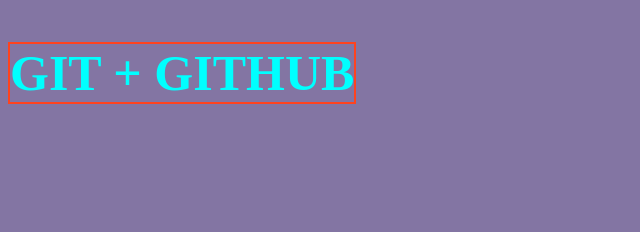
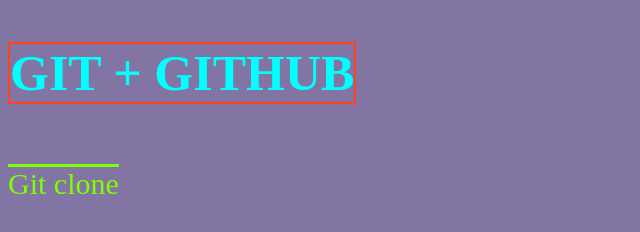
Before and after one commit to maksdrop/gitTest, a plain HTML site: page index.html in a window 1280 px wide. Shown: the whole page, without its empty margins (0-640 px from the left). Drawn offline with Linux system fonts and the light colour scheme.

Commit message:
Первый коммит через терминал

```diff
--- a/css/style.css
+++ b/css/style.css
@@ -9,3 +9,9 @@
   text-transform: uppercase;
   border: 2px solid #ff431f;
 }
+
+p {
+  font-size: 30px;
+  text-decoration: overline;
+  color: chartreuse;
+}
--- a/index.html
+++ b/index.html
@@ -9,5 +9,6 @@
   </head>
   <body>
     <h1>Git + GitHub</h1>
+    <p>Git clone</p>
   </body>
 </html>
```
Lines whose indentation alone changed are shown as unchanged.
